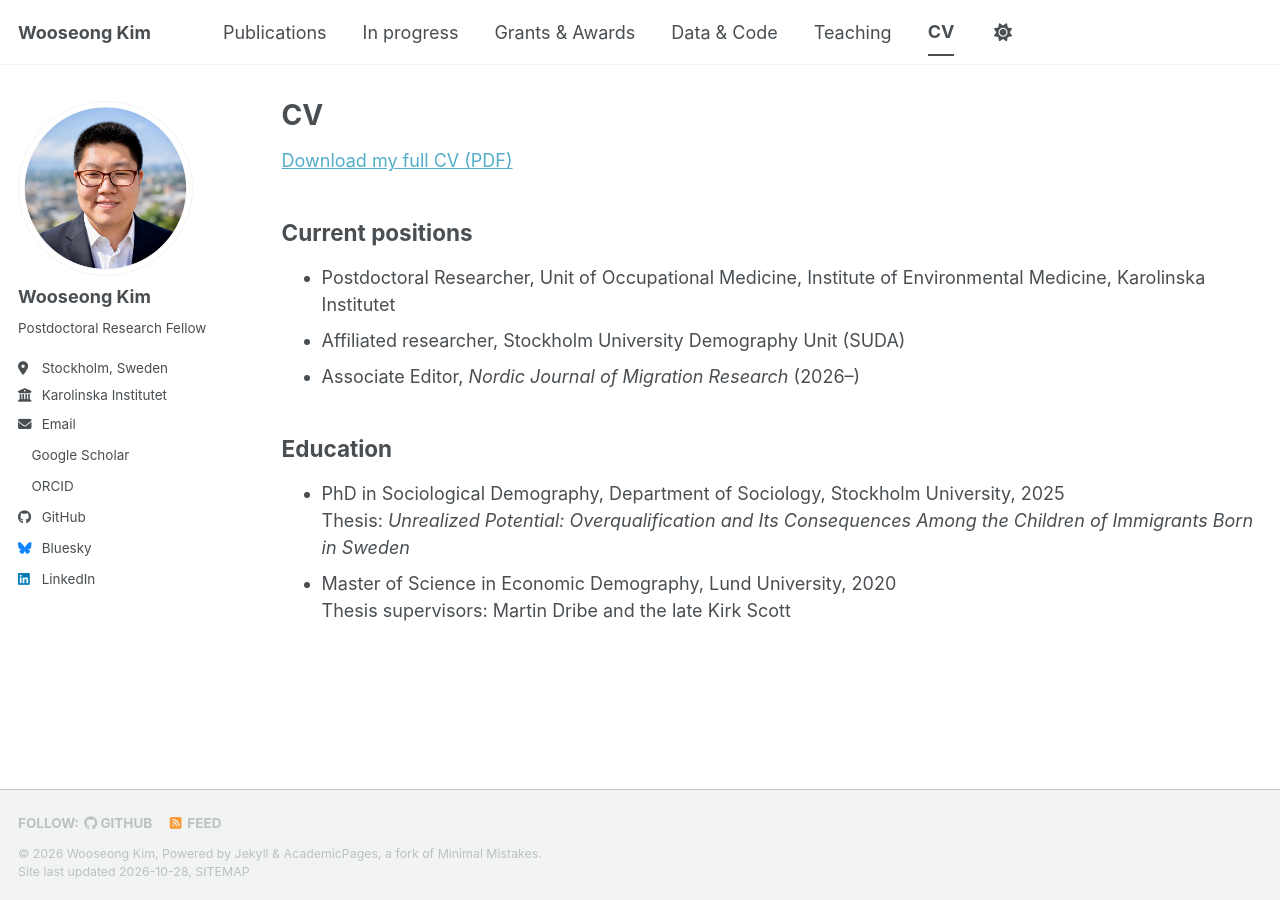
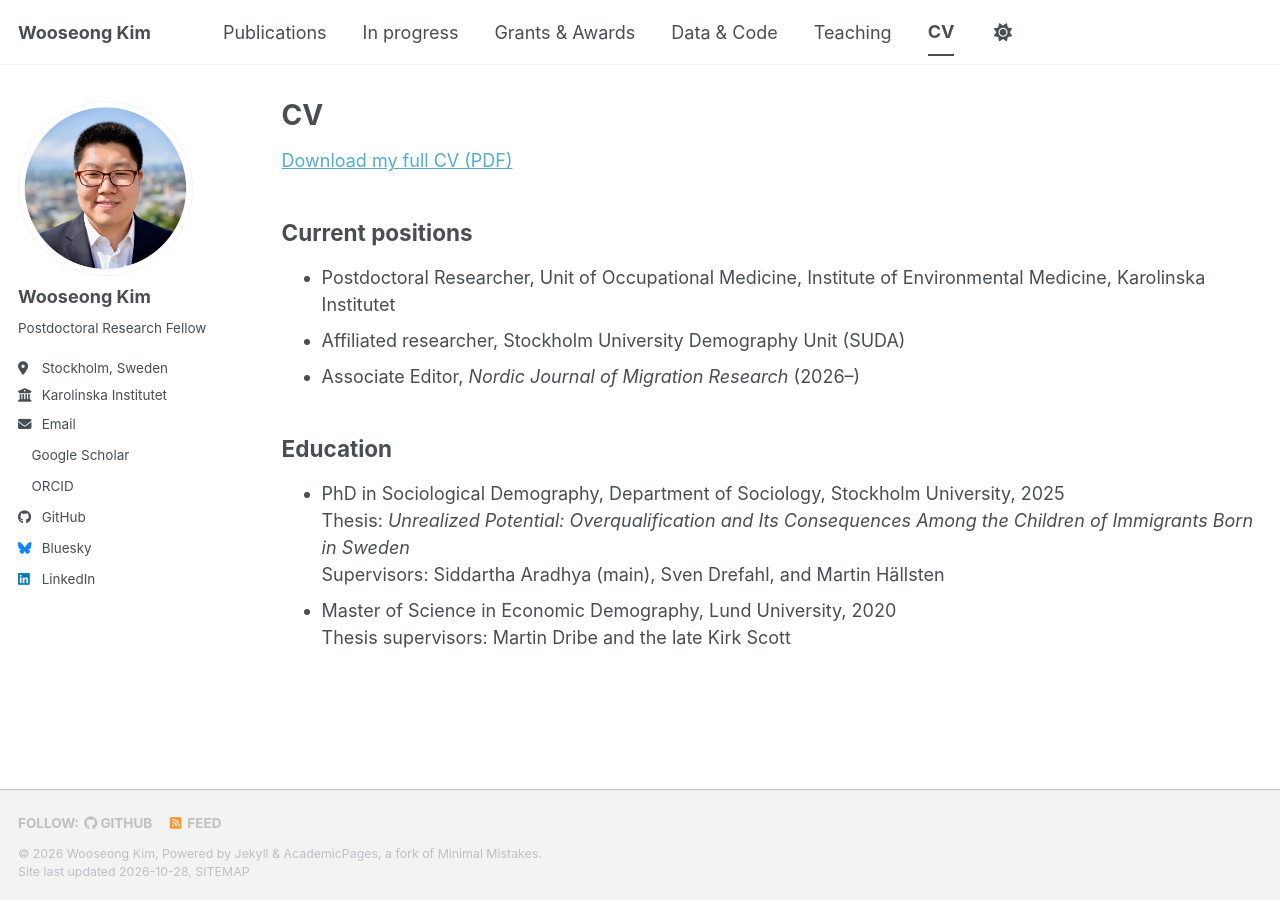
Before and after one commit to wooseongkim1992/wooseongkim1992.github.io, a Jekyll site: the page built from _pages/cv.md, in a window 1280 px wide. Built offline with Jekyll 4.4.1, drawn with Linux system fonts in a browser that asks for light colours; a style sheet for code colours, icons or effects is not loaded.

Commit message:
Add PhD supervisors to CV
Co-Authored-By: Claude Opus 5.5 <noreply@anthropic.com>
Claude-Session: https://claude.ai/code/session_01GfBbBnqcUfgWZ8g9T6W9Yr

```diff
--- a/_pages/cv.md
+++ b/_pages/cv.md
@@ -18,5 +18,5 @@ redirect_from:
 
 ## Education
 
-* PhD in Sociological Demography, Department of Sociology, Stockholm University, 2025<br>Thesis: *Unrealized Potential: Overqualification and Its Consequences Among the Children of Immigrants Born in Sweden*
+* PhD in Sociological Demography, Department of Sociology, Stockholm University, 2025<br>Thesis: *Unrealized Potential: Overqualification and Its Consequences Among the Children of Immigrants Born in Sweden*<br>Supervisors: Siddartha Aradhya (main), Sven Drefahl, and Martin Hällsten
 * Master of Science in Economic Demography, Lund University, 2020<br>Thesis supervisors: Martin Dribe and the late Kirk Scott
```
